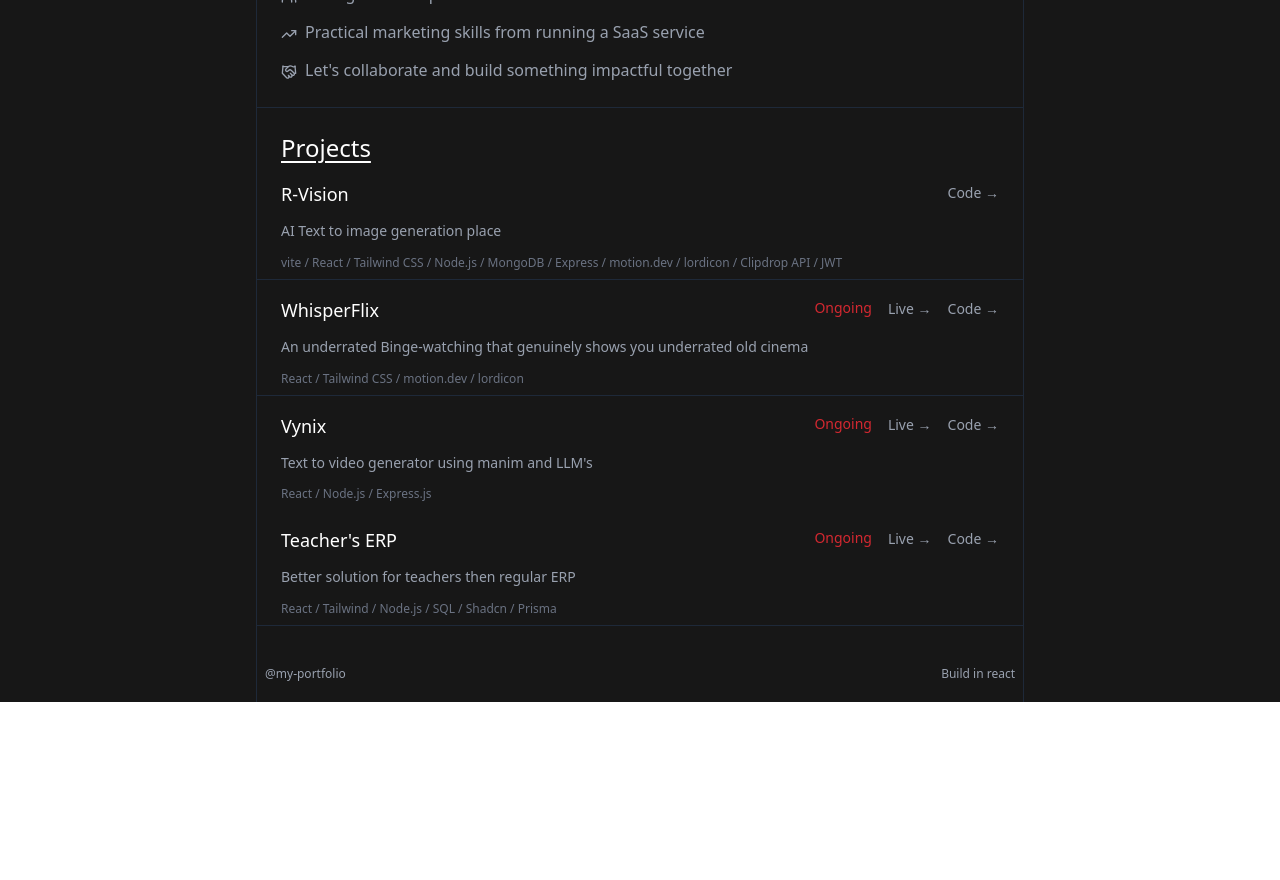
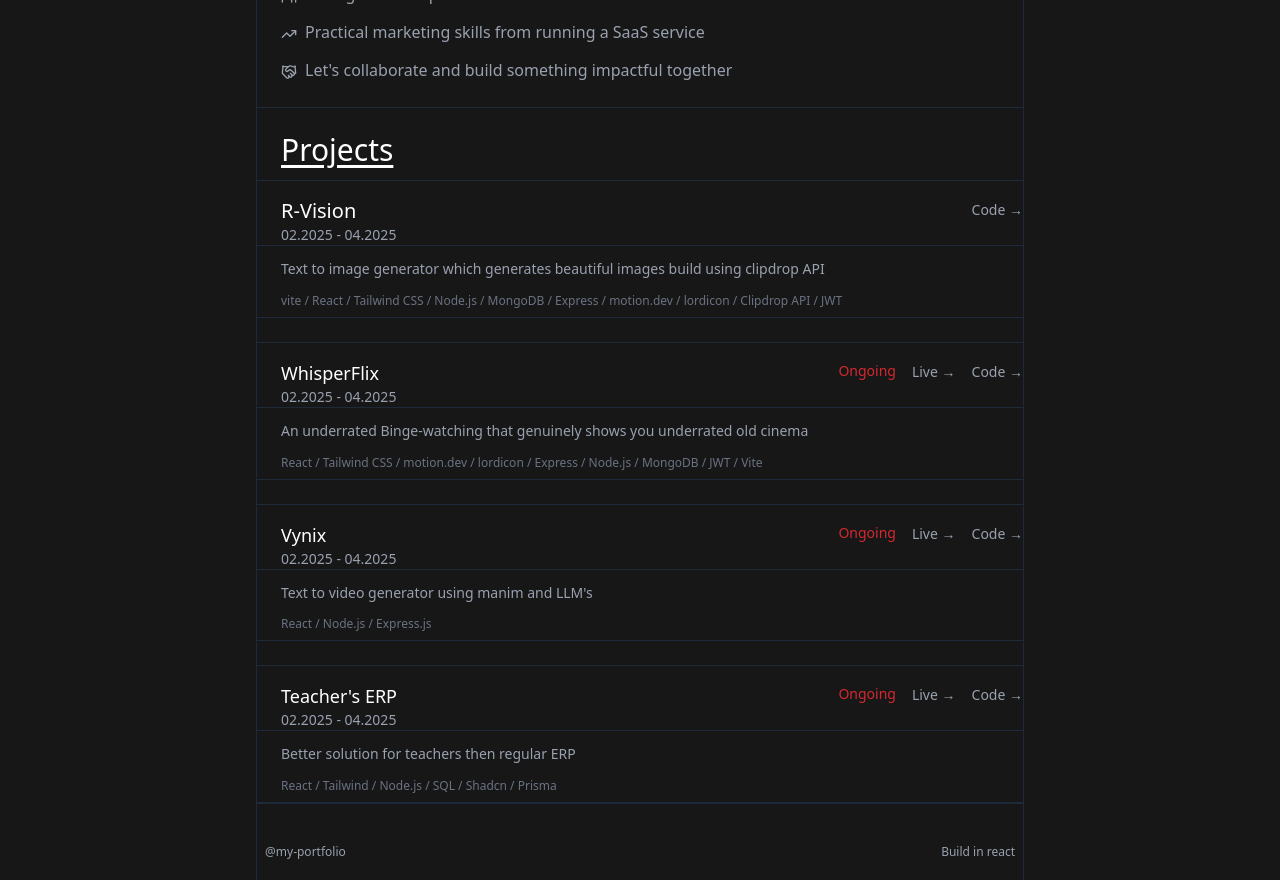
Before and after one commit to Arnav270803/MyPortfolio, a React (Vite) app: page / in a window 1280 px wide. Shown: the part 420-1300 px from the top of the page. Before the commit the page ends 1122 px from the top, so only its background shows below. Built offline with nearby package versions, Linux system fonts and the light colour scheme; some icons are missing.

Commit message:
Styling Changes , added more border for symmetry

```diff
--- a/src/Component/MyIntro.jsx
+++ b/src/Component/MyIntro.jsx
@@ -34,7 +34,7 @@ const MyIntro = ({ isDark }) => {
 
       <div className="w-full">
         {/* Main Container with Border */}
-        <div className={`border ${isDark ? 'border-gray-800' : 'border-neutral-200'}`}>
+        <div className={`border  ${isDark ? 'border-gray-800' : 'border-neutral-200'}`}>
 
           {/* Layout Container - Image and Rectangles Side by Side */}
           <div className="flex">
@@ -70,7 +70,7 @@ const MyIntro = ({ isDark }) => {
                   className={`text-4xl  cursor-pointer hover:underline font-medium ${isDark ? 'text-white' : 'text-gray-900'}`}
                   style={{fontFamily: 'Caveat, cursive'}}
                 >
-                  hay, I'm Arnav
+                  hey, I'm Arnav
                 </h1>
               </div>
 
--- a/src/Component/Sideprojects.jsx
+++ b/src/Component/Sideprojects.jsx
@@ -2,12 +2,17 @@ import React from 'react';
 
 // R-Vision Project
 const RVisionProject = ({ isDark }) => (
-  <div className={`pb-2 px-6 border-b ${isDark ? 'border-gray-800' : 'border-gray-200'}`}>
-    <div className="flex items-start justify-between mb-3">
-      <div className={`text-lg font-medium hover:underline ${isDark ? 'text-white' : 'text-gray-900'}`}>
-        R-Vision
+  <div className={`pb-2  border-b ${isDark ? 'border-gray-800' : 'border-gray-200'}`}>
+    <div className={`flex items-start border-b ${isDark ? 'border-gray-800' : 'border-neutral-200'} justify-between mb-3`}>
+      <div className="px-6">
+        <div className={`text-xl font-medium hover:underline ${isDark ? 'text-white' : 'text-gray-900'}`}>
+          R-Vision
+        </div>
+        <div className={`text-sm ${isDark ? 'text-gray-400' : 'text-gray-600'}`}>
+          02.2025 - 04.2025
+        </div>
       </div>
-      <div className="flex items-center gap-4">
+      <div className="flex  items-center gap-4">
         <div>
           <a
             href="https://github.com/Arnav270803/Rvision"
@@ -20,25 +25,37 @@ const RVisionProject = ({ isDark }) => (
         </div>
       </div>
     </div>
-    <div className={`mb-3 leading-relaxed text-sm ${isDark ? 'text-gray-400' : 'text-gray-600'}`}>
-      AI Text to image generation place
+    <div className={`mb-3 px-6 leading-relaxed text-sm ${isDark ? 'text-gray-400' : 'text-gray-600'}`}>
+      Text to image generator which generates beautiful images build using clipdrop API
     </div>
-    <div className={`text-xs ${isDark ? 'text-gray-500' : 'text-gray-500'}`}>
+
+
+    <div className={`text-xs px-6 ${isDark ? 'text-gray-500' : 'text-gray-500'}`}>
       vite / React / Tailwind CSS / Node.js / MongoDB / Express / motion.dev / lordicon / Clipdrop API / JWT
+    </div>
+    <div className={`border-b py-1 mb-4 ${isDark ? 'border-gray-800' : 'border-gray-200'}`}>
+
     </div>
   </div>
 );
 
+
+
 // WhisperFlix Project
 const WhisperFlixProject = ({ isDark }) => (
-  <div className={`pb-2 px-6 border-b ${isDark ? 'border-gray-800' : 'border-gray-200'}`}>
-    <div className="flex items-start justify-between mb-3">
+  <div className={`pb-2  border-b ${isDark ? 'border-gray-800' : 'border-gray-200'}`}>
+    <div className={`flex items-start justify-between mb-3 border-b ${isDark ? 'border-gray-800' : 'border-neutral-200'}`}>
+      <div className='px-6'>
       <div className={`text-lg font-medium hover:underline ${isDark ? 'text-white' : 'text-gray-900'}`}>
         WhisperFlix
       </div>
+        <div className={`text-sm ${isDark ? 'text-gray-400' : 'text-gray-600'}`}>
+          02.2025 - 04.2025
+        </div>
+      </div>
 
-      <div className="flex items-center gap-4">
-        <div className={` hover:underline text-sm transition-colors hover:text-red-500 animate-pulse text-red-500 ${
+      <div className="flex items-center  gap-4">
+        <div className={` hover:underline  text-sm transition-colors hover:text-red-500 animate-pulse text-red-500 ${
           isDark ? '' : ''}`}>
             Ongoing
         </div>
@@ -64,21 +81,32 @@ const WhisperFlixProject = ({ isDark }) => (
         </div>
       </div>
     </div>
-    <div className={`mb-3 leading-relaxed text-sm ${isDark ? 'text-gray-400' : 'text-gray-600'}`}>
+    <div className={`mb-3 px-6 leading-relaxed text-sm ${isDark ? 'text-gray-400' : 'text-gray-600'}`}>
       An underrated Binge-watching that genuinely shows you underrated old cinema
     </div>
-    <div className={`text-xs ${isDark ? 'text-gray-500' : 'text-gray-500'}`}>
-      React / Tailwind CSS / motion.dev / lordicon
+    <div className={`text-xs px-6 ${isDark ? 'text-gray-500' : 'text-gray-500'}`}>
+      React / Tailwind CSS / motion.dev / lordicon / Express / Node.js / MongoDB / JWT / Vite
+    </div>
+    <div className={`border-b py-1 mb-4 ${isDark ? 'border-gray-800' : 'border-gray-200'}`}>
+
     </div>
   </div>
 );
 
+
+
+
 // Vynix Project
 const VynixProject = ({ isDark }) => (
-  <div className="pb-2 px-6">
-    <div className="flex items-start justify-between mb-3">
+  <div className={`pb-2  border-b ${isDark ? 'border-gray-800' : 'border-gray-200'}`}>
+    <div className={`flex items-start justify-between mb-3 border-b ${isDark ? 'border-gray-800' : 'border-neutral-200'}`}>
+      <div className='px-6'>
       <div className={`text-lg font-medium ${isDark ? 'text-white' : 'text-gray-900'}`}>
         Vynix
+      </div>
+        <div className={`text-sm ${isDark ? 'text-gray-400' : 'text-gray-600'}`}>
+          02.2025 - 04.2025
+        </div>
       </div>
       <div className="flex items-center gap-4">
         <div className={`text-sm transition-colors hover:text-red-500 animate-pulse text-red-500 ${
@@ -108,21 +136,32 @@ const VynixProject = ({ isDark }) => (
         </div>
       </div>
     </div>
-    <div className={`mb-3 leading-relaxed text-sm ${isDark ? 'text-gray-400' : 'text-gray-600'}`}>
+    <div className={`mb-3 px-6 leading-relaxed text-sm ${isDark ? 'text-gray-400' : 'text-gray-600'}`}>
       Text to video generator using manim and LLM's
     </div>
-    <div className={`text-xs ${isDark ? 'text-gray-500' : 'text-gray-500'}`}>
+    <div className={`text-xs px-6 ${isDark ? 'text-gray-500' : 'text-gray-500'}`}>
       React / Node.js / Express.js
+    </div>
+     <div className={`border-b py-1 mb-4 ${isDark ? 'border-gray-800' : 'border-gray-200'}`}>
+
     </div>
   </div>
 );
 
 
+
+
+
 const Teachers_ERP = ({ isDark }) => (
-  <div className="pb-2 px-6">
-    <div className="flex items-start justify-between mb-3">
+  <div className={`pb-2  border-b ${isDark ? 'border-gray-800' : 'border-gray-200'}`}>
+    <div className={`flex items-start justify-between mb-3 border-b ${isDark ? 'border-gray-800' : 'border-neutral-200'}`}>
+      <div className='px-6'>
       <div className={`text-lg font-medium ${isDark ? 'text-white' : 'text-gray-900'}`}>
         Teacher's ERP
+      </div>
+        <div className={`text-sm ${isDark ? 'text-gray-400' : 'text-gray-600'}`}>
+          02.2025 - 04.2025
+        </div>
       </div>
       <div className="flex items-center gap-4">
         <div className={`text-sm transition-colors hover:text-red-500 animate-pulse text-red-500 ${
@@ -152,10 +191,10 @@ const Teachers_ERP = ({ isDark }) => (
         </div>
       </div>
     </div>
-    <div className={`mb-3 leading-relaxed text-sm ${isDark ? 'text-gray-400' : 'text-gray-600'}`}>
+    <div className={`mb-3 px-6 leading-relaxed text-sm ${isDark ? 'text-gray-400' : 'text-gray-600'}`}>
       Better solution for teachers then regular ERP
     </div>
-    <div className={`text-xs ${isDark ? 'text-gray-500' : 'text-gray-500'}`}>
+    <div className={`text-xs px-6 ${isDark ? 'text-gray-500' : 'text-gray-500'}`}>
       React / Tailwind / Node.js / SQL / Shadcn / Prisma
     </div>
   </div>
@@ -167,9 +206,9 @@ const Sideprojects = ({ isDark }) => {
   return (
 
     <div className="w-full">
-      <h2 className={`text-2xl px-6 underline underline-offset-4 font-medium mb-4 ${isDark ? 'text-white' : 'text-gray-900'}`}>
+      <div className={`text-3xl px-6 underline border-b pb-3 underline-offset-4 font-medium mb-4 ${isDark ? 'text-white border-gray-800' : 'text-gray-900 border-neutral-200'}`}>
         Projects
-      </h2>
+      </div>
 
       <div className="space-y-4">
         <RVisionProject isDark={isDark} />
```
Also changed, not shown: src/assets/cropped_circle_image.png (added).
